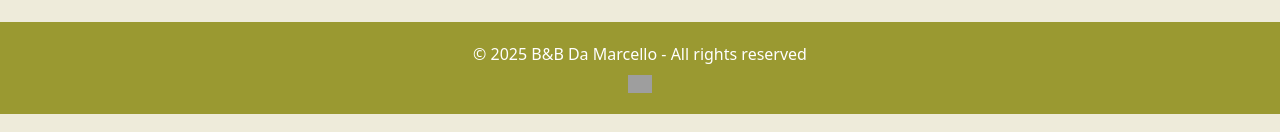
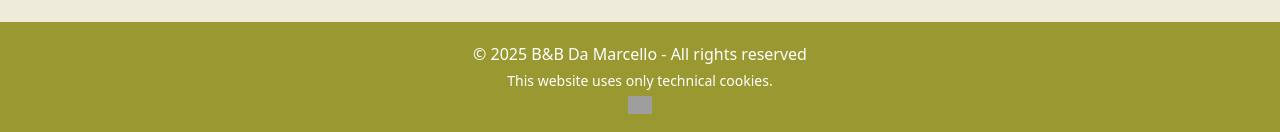
Before and after one commit to fernandoscarico/bnb-da-marcello, a plain HTML site: page en.html in a window 1280 px wide. Shown: the part 3467-3599 px from the top of the page. Drawn offline with nearby package versions, Linux system fonts and the light colour scheme; grey boxes are pictures that could not be loaded.

Commit message:
Update en.html

```diff
--- a/en.html
+++ b/en.html
@@ -251,6 +251,9 @@
 
 <footer>
   <p class="mb-1">&copy; 2025 B&B Da Marcello - All rights reserved</p>
+  <p class="mb-0 small">
+    This website uses only technical cookies.
+  </p>
   <a href="https://www.instagram.com/beb_da_marcello" target="_blank">
     <img src="https://cdn-icons-png.flaticon.com/512/2111/2111463.png" alt="Instagram" width="24">
   </a>
```
